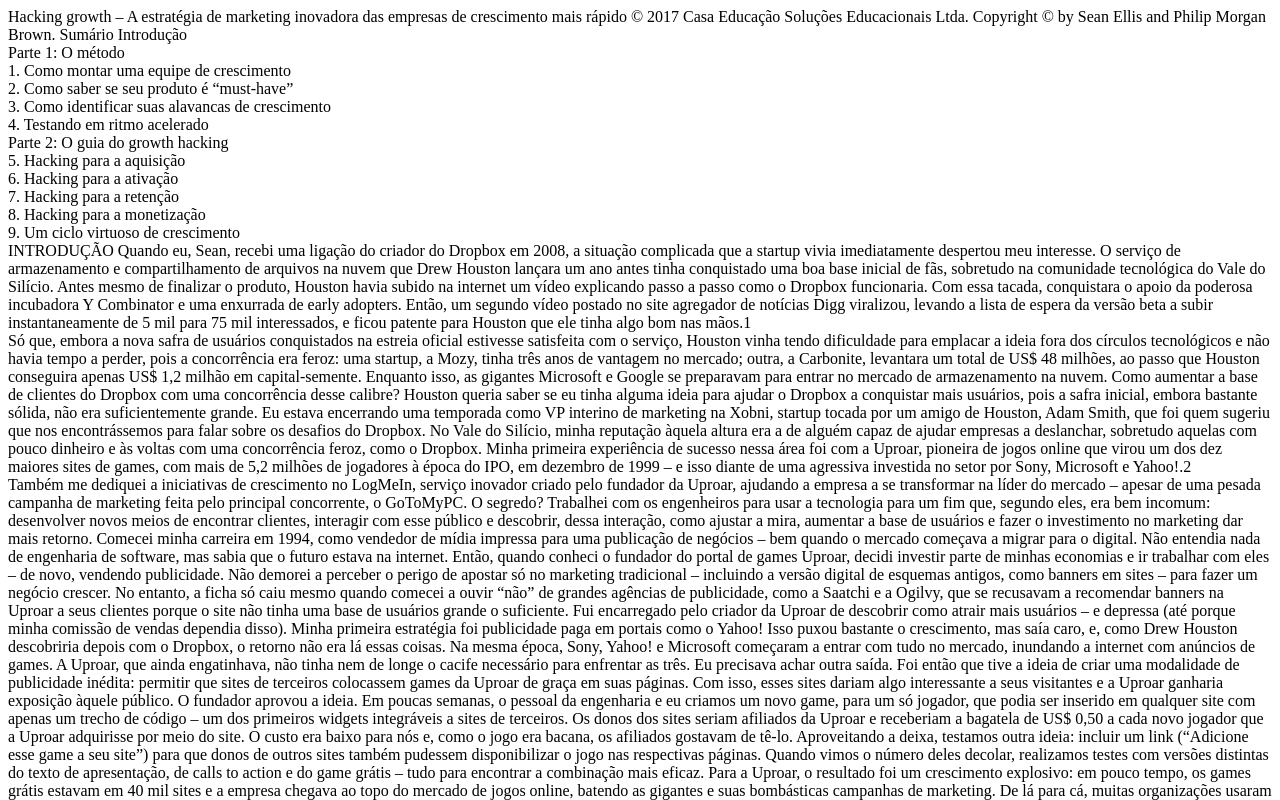
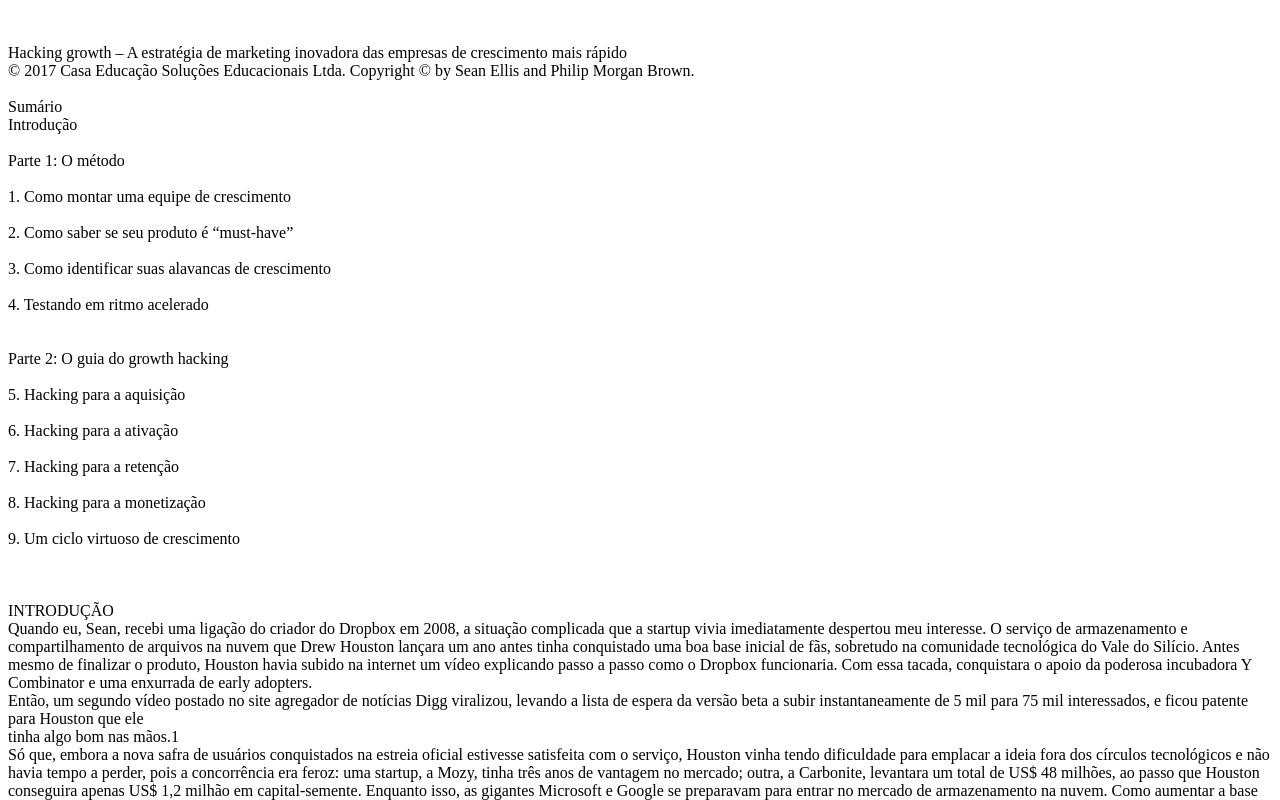
Before and after one commit to leandromenechelle/growth-texto-simples-utf-8, a plain HTML site: page index.html in a window 1280 px wide. Shown: the top 800 px of the page. Drawn offline with Linux system fonts and the light colour scheme.

Commit message:
index.html

```diff
--- a/index.html
+++ b/index.html
@@ -4,6 +4,11 @@
 <meta charset="UTF-8">
 <meta name="viewport" content="width=device-width, initial-scale=1.0">
 <title>Documento</title>
+<style>
+    #conteudo {
+        white-space: pre-line;
+    }
+</style>
 </head>
 <body>
 
@@ -1682,12 +1687,5 @@ Leandro o Brabo disse: Desejamos muitas vitórias em sua busca pelo crescimento
 
 </div>
 
-<script>
-    const conteudoDiv = document.getElementById('conteudo');
-    const texto = conteudoDiv.innerText;
-    const texto_html = texto.replace(/\n/g, '<br>');
-    conteudoDiv.innerHTML = texto_html;
-</script>
-
 </body>
 </html>
```
